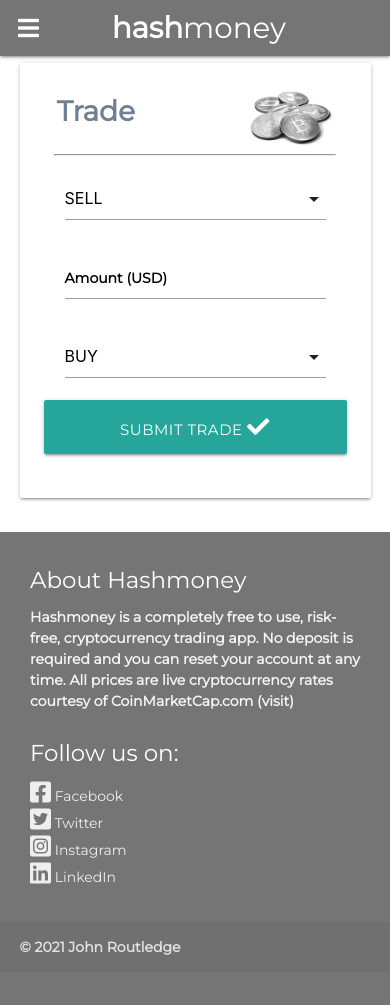
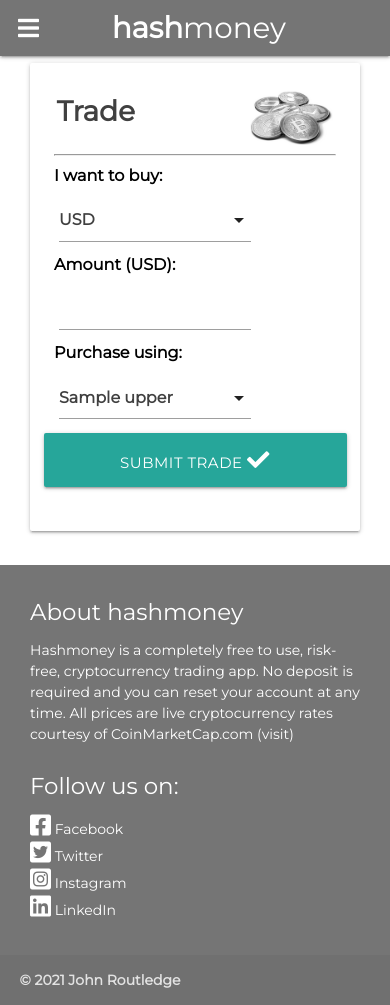
Before and after one commit to johnroutledge/milestone-project-3, a Flask app: page /trade/1 in a window 390 px wide. Before the commit the page ends 955 px from the top, so only its background shows below. Run offline with Flask 2, Linux system fonts and the light colour scheme; the visitor is signed in with stand-in values (Sample User, id 1); a database or web service that is not in the repository returns one stand-in record (values such as "Sample title"); data that the repository does not hold is empty; some libraries are stand-ins or nearby versions.

Commit message:
add responsive styling, style trade, settings and edit_settings pages

```diff
--- a/static/css/style.css
+++ b/static/css/style.css
@@ -1,8 +1,13 @@
-body {
+body, input {
     background-color: white;
-    color: slategray;
+    color: #404040;
     font-family: 'Montserrat', sans-serif;
     font-weight: bolder;
+}
+
+.input-field.inline input, .input-field.inline .select-dropdown {
+    margin-bottom: 0rem;
+    line-height: 1rem;
 }
 
 .clearfix:before,
@@ -23,6 +28,10 @@ h6 {
 
 .upper {
     text-transform: uppercase;
+}
+
+.input-field label {
+    font-weight: bold;
 }
 
 .flashes {
@@ -53,8 +62,8 @@ h6 {
 /*----------CRYPTO INFO*/
 .crypto-icon {
     vertical-align: middle;
-    max-height: 32px;
-    max-width: 32px;
+    max-height: 16px;
+    max-width: 16px;
 }
 
 .crypto-prices {
@@ -130,6 +139,9 @@ button {
 
 .btn-small {
     float: right;
+    height: 20px;
+    line-height: 20px;
+    font-size: 12px;
 }
 
 #edit-settings-buttons {
@@ -156,4 +168,15 @@ button {
     .trade-screen-small {
         display: none;
     }
+
+    .crypto-icon {
+        max-height: 32px;
+        max-width: 32px;
+    }
+
+    .btn-small {
+        height: 28px;
+        line-height: 28px;
+        font-size: 13px;
+    }
 }
--- a/templates/base.html
+++ b/templates/base.html
@@ -43,7 +43,7 @@
 
         <!-- mobile navbar -->
         <ul class="sidenav" id="mobile-demo">
-            <li><h5 class="center-align">hashmoney</h5></li>
+            <li><h5 class="center-align">hash<strong>money</strong></h5></li>
             <li><a href="{{ url_for('home') }}">Home</a></li>
             {% if session.user %}
                 <li><a href="{{ url_for('portfolio', username=session['user']) }}">Portfolio</a></li>
@@ -82,20 +82,20 @@
         <div class="container">
             <div class="row">
                 <div class="col l6 s12">
-                    <h5 class="white-text">About Hashmoney</h5>
-                    <p class="grey-text text-lighten-4">Hashmoney is a completely free to use, risk-free, cryptocurrency
+                    <h5 class="white-text">About hash<strong>money</strong></h5>
+                    <p class="social-links">Hashmoney is a completely free to use, risk-free, cryptocurrency
                         trading app. No deposit is required and you can reset your account at any time. All prices are live
                         cryptocurrency rates courtesy of CoinMarketCap.com
-                        <a class="grey-text text-lighten-4" href="https://www.coinmarketcap.com" target="_blank" rel="noopener"> (visit)</a>
+                        <a class="white-text" href="https://www.coinmarketcap.com" target="_blank" rel="noopener"> (visit)</a>
                     </p>
                 </div>
                 <div class="col l4 offset-l2 s12">
                     <h5 class="white-text">Follow us on:</h5>
                     <ul class="social-links">
-                        <li><a class="grey-text text-lighten-3" href="https://www.facebook.com" target="_blank" rel="noopener"><i class="fab fa-facebook-square"></i></i> Facebook</a></li>
-                        <li><a class="grey-text text-lighten-3" href="https://www.twitter.com/" target="_blank" rel="noopener"><i class="fab fa-twitter-square"></i></i> Twitter</a></li>
-                        <li><a class="grey-text text-lighten-3" href="https://www.instagram.com" target="_blank" rel="noopener"><i class="fab fa-instagram-square"></i> Instagram</a></li>
-                        <li><a class="grey-text text-lighten-3" href="https://www.linkedin.com" target="_blank" rel="noopener"><i class="fab fa-linkedin"></i> LinkedIn</a></li>
+                        <li><a class="white-text" href="https://www.facebook.com" target="_blank" rel="noopener"><i class="fab fa-facebook-square"></i></i> Facebook</a></li>
+                        <li><a class="white-text" href="https://www.twitter.com/" target="_blank" rel="noopener"><i class="fab fa-twitter-square"></i></i> Twitter</a></li>
+                        <li><a class="white-text" href="https://www.instagram.com" target="_blank" rel="noopener"><i class="fab fa-instagram-square"></i> Instagram</a></li>
+                        <li><a class="white-text" href="https://www.linkedin.com" target="_blank" rel="noopener"><i class="fab fa-linkedin"></i> LinkedIn</a></li>
                     </ul>
                 </div>
             </div>
--- a/templates/index.html
+++ b/templates/index.html
@@ -26,7 +26,7 @@
                 </div>
                 <div class="card-reveal">
                     <span class="card-title grey-text text-darken-4"><i class="fas fa-times right"></i></span>
-                    <p class="card-title grey-text text-darken-4">Hashmoney is completely free to use. Sign up now and you can be trading the most popular
+                    <p class="grey-text text-darken-4 flow-text">Hashmoney is completely free to use. Sign up now and you can be trading the most popular
                          cryptocurrencies totally risk-free in just a couple of minutes.
                     </p>
                 </div>
@@ -43,7 +43,7 @@
                 </div>
                 <div class="card-reveal">
                     <span class="card-title grey-text text-darken-4"><i class="fas fa-times right"></i></span>
-                    <p class="card-title grey-text text-darken-4">When you sign up, Hashmoney allocates 100,000 credits to your account
+                    <p class="grey-text text-darken-4 flow-text">When you sign up, Hashmoney allocates 100,000 credits to your account
                         which you can use to trade any of our supported cryptocurrencies. You can then keep track of your
                         portfolio and see how it develops over time.
                     </p>
--- a/templates/settings.html
+++ b/templates/settings.html
@@ -9,8 +9,8 @@
                         Settings<img src="../static/images/crypto_coins_bw_min.png">
                     </div><hr>
                     <h6 class="crypto-prices">
-                        <p class="increase-line-height">First name: {{ user_settings.first_name }}</p>
-                        <p class="increase-line-height">Last name: {{ user_settings.last_name }}</p>
+                        <p class="increase-line-height">First name: {{ user_settings.first_name }}</p><br>
+                        <p class="increase-line-height">Last name: {{ user_settings.last_name }}</p><br>
                         <p class="increase-line-height">Balance: {{ "{:.2f}".format(portfolioBalance) }}</p>
                         <a href="{{ url_for('edit_settings') }}" class="waves-effect waves-light btn-small pink lighten-2">Edit</a><br>
                     </h6>
--- a/templates/trade.html
+++ b/templates/trade.html
@@ -1,16 +1,39 @@
 {% extends "base.html" %}
 {% block content %}
 
+
     <div class="row">
-        <form class="col s12 m6 offset-m3 card white" method="POST" action="{{ url_for('trade', ticker = 'None') }}">
+        <form class="col s12 m8 offset-m2" method="POST" action="{{ url_for('trade', ticker = 'None') }}">
+            <div class="card white">
                 <div class="card-content">
                     <div class="clearfix header">
                         Trade<img src="../static/images/crypto_coins_bw_min.png">
+                    </div><hr>
+                    <h6 class="crypto-prices">
+                        I want to buy:
+                        <!-- <div class="input-field col m4 s12"> -->
+                        <div class="input-field inline">
+                            <select id="currency_bought" name="currency_bought" required>
+                                <!-- <option value="" disabled selected>{{ selected_ticker }}</option> -->
+                                {% for currency in currencies %}
+                                    <option value="{{currency.currency_symbol}}" {% if currency.currency_symbol == selected_ticker %} selected {% endif %}>{{ currency.currency_symbol }}</option>
+                                    <!-- <option>{{ currency.currency_symbol }}</option> -->
+                                {% endfor %}
+                            </select>
                         </div>
-                <hr>
-                <div class="input-field col m4 s12 upper">
+                        <br>
+                        Amount (USD):
+                        <!-- <div class="input-field col m4 s12 black-text"> -->
+                        <div class="input-field inline">
+                            <input id="sold_amount" name="sold_amount" type="text" pattern="^[0-9]{0,15}$" class="validate" required>
+                            <!-- <label class="black-text" for="sold_amount">Amount (USD)</label> -->
+                        </div>
+                        <br>
+                        Purchase using:
+                        <!-- <div class="input-field col m4 s12 upper"> -->
+                        <div class="input-field inline">
                             <select id="currency_sold" name="currency_sold" required>
-                        <option value="" disabled selected>SELL</option>
+                                <!-- <option value="" disabled selected>SELL</option> -->
                                 {% for balance in balances %}
                                     {% if balances[balance] != 0 %}
                                         {% if balance != '_id' and balance != 'email' %}
@@ -20,26 +43,15 @@
                                 {% endfor %}
                             </select>
                         </div>
-                <div class="input-field col m4 s12 black-text">
-                    <input id="sold_amount" name="sold_amount" type="text" pattern="^[0-9]{0,15}$" class="validate" required>
-                    <label class="black-text" for="sold_amount">Amount (USD)</label>
-                </div>
-                <div class="input-field col m4 s12">
-                    <select id="currency_bought" name="currency_bought" required>
-                        <option value="" disabled selected>BUY</option>
-                        {% for currency in currencies %}
-                            <option>{{ currency.currency_symbol }}</option>
-                        {% endfor %}
-                    </select>
-                </div>
                         <!--complete trade button-->
                         <div class="row">
                             <button type="submit" class="col s12 btn-large teal lighten-1">
                                 Submit Trade  <i class="fas fa-check"></i>
                             </button>
                         </div>
+                    </h6>
                 </div>
-            <!-- </div> -->
+            </div>
         </form>
     </div>
 
```
Also changed, not shown: templates/edit_settings.html (+4 -4 lines). Lines whose indentation alone changed are shown as unchanged.
